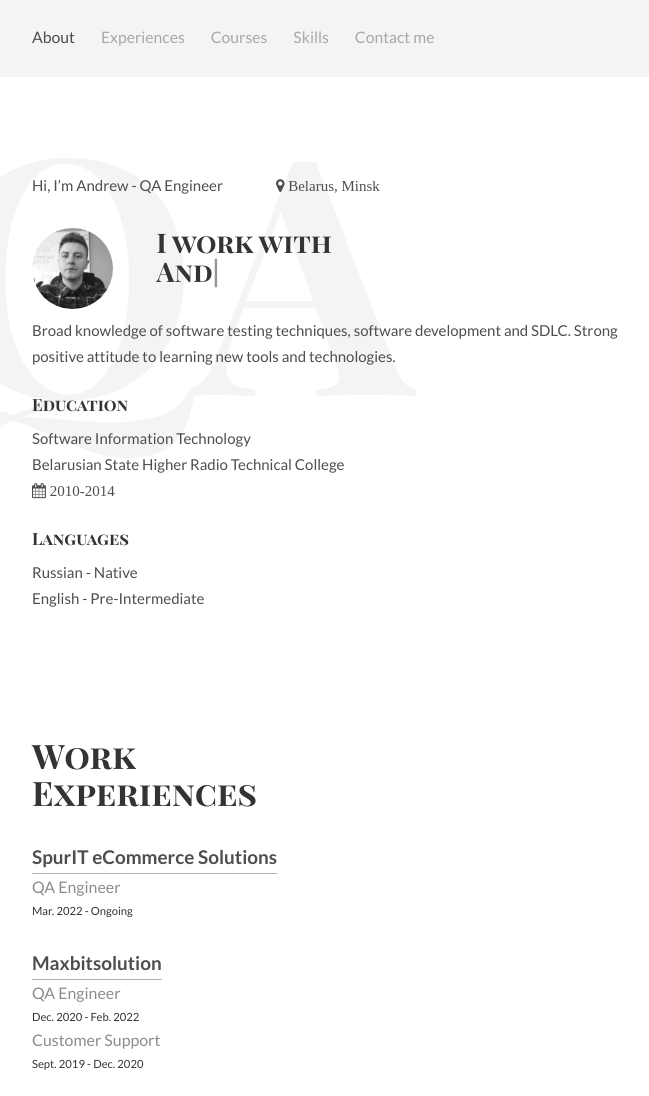
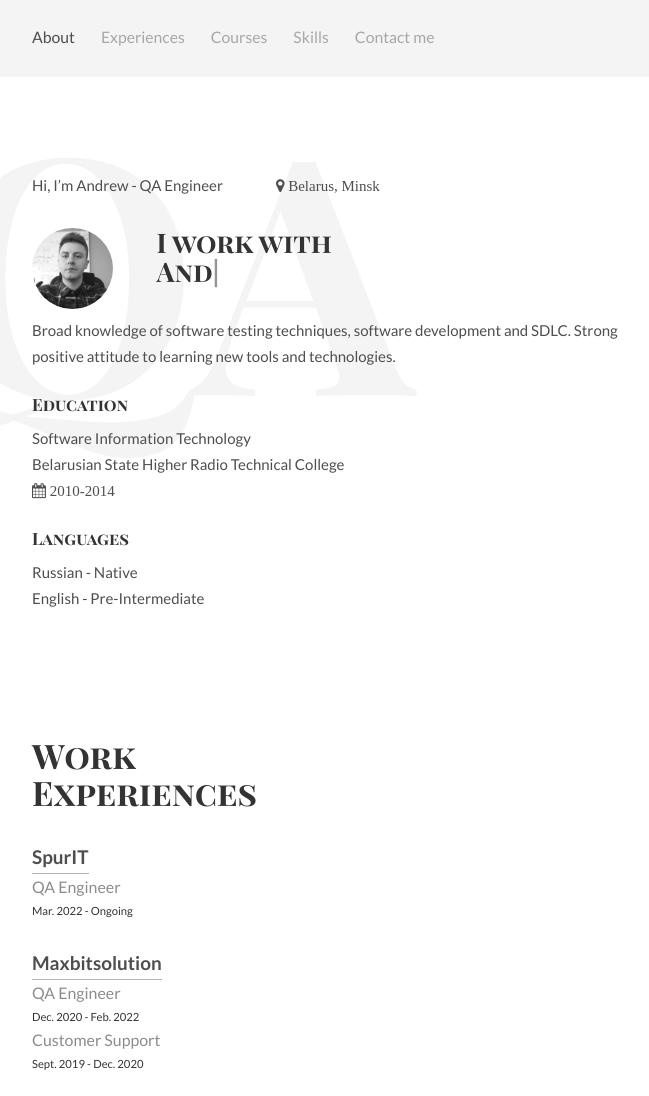
Before and after one commit to vierhein/my-page, a plain HTML site: page index.html in a window 1280 px wide. Shown: the top 1096 px of the page, without its empty margins (297-946 px from the left). Drawn offline with Linux system fonts and the light colour scheme.

Commit message:
update work-list

```diff
--- a/index.html
+++ b/index.html
@@ -69,7 +69,7 @@
 		<div class="container">
 			<h1>Work<br>Experiences</h1>
 			<ul class="work-list">
-				<li><a target="_blank" href="https://spur-i-t.com/">SpurIT eCommerce Solutions</a></li>
+				<li><a target="_blank" href="https://spur-i-t.com/">SpurIT</a></li>
 				<li>QA Engineer</li>
 				<li class="list-date">Mar. 2022 - Ongoing</li>
 			</ul>
```
